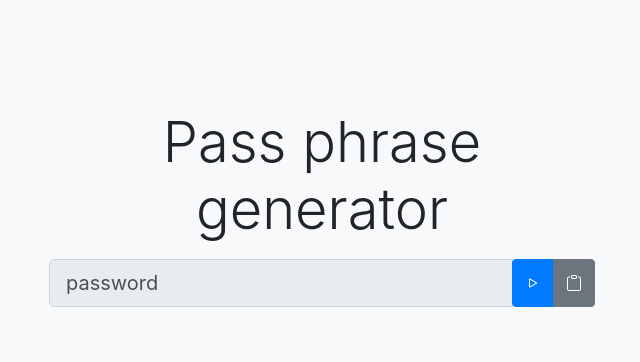
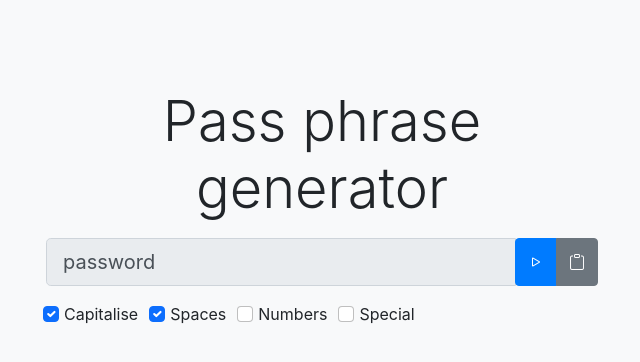
Before and after one commit to gnuchu/pwgen-react, a React (Create React App) app: page / in a window 1280 px wide. Shown: the top 362 px of the page, without its empty margins (318-958 px from the left). Built offline with nearby package versions, Linux system fonts and the light colour scheme; no server answers.

Commit message:
Added options for numbers and special characters

```diff
--- a/src/App.js
+++ b/src/App.js
@@ -5,41 +5,34 @@ import './App.css';
 let copyButtonUnchecked = "<i class='bi bi-clipboard'></i>"
 let copyButtonChecked = "<i class='bi bi-clipboard-check'></i>"
 
+
 class App extends React.Component {
 
   constructor(props) {
     super(props);
     this.state = {
-      password: ""
+      password: "",
+      capitalise: true,
+      numbers: false,
+      spaces: true,
+      special: false
     }
   }
 
   componentDidMount() {
-    fetch("http://localhost:3001/api/v1/passphrase")
-    .then(res => res.json())
-    .then(
-      (result) => {
-        this.setState({
-          isLoaded: true,
-          password: result.passphrase
-        });
-      },
-      (error) => {
-        this.setState({
-          isLoaded: true,
-          error
-        });
-      }
-    )
+    this.getNewPassword();
   }
 
   generateNewPassword = () => {
     //This returns the copied button to its natural state.
     let copiedButton = document.getElementById("copy-button")
     copiedButton.innerHTML = copyButtonUnchecked
+    this.getNewPassword();
+  }
 
-    //Get a new password
-    fetch("http://localhost:3001/api/v1/passphrase")
+  getNewPassword() {
+    const url = `http://localhost:3001/api/v1/passphrase?capitalise=${this.state.capitalise}&numbers=${this.state.numbers}&spaces=${this.state.spaces}&special=${this.state.special}`
+    fetch(url)
     .then(res => res.json())
     .then(
       (result) => {
@@ -76,10 +69,47 @@ class App extends React.Component {
 
   }
 
+  onChangeCapitalise = (event) => {
+    this.setState({
+      capitalise: !this.state.capitalise
+    },
+    () => {
+      this.getNewPassword();
+    })
+  }
+
+  onChangeNumbers = () => {
+    this.setState({
+      numbers: !this.state.numbers
+    },
+    () => {
+      this.getNewPassword();
+    })
+  }
+
+  onChangeSpaces = () => {
+    this.setState({
+      spaces: !this.state.spaces
+    },
+    () => {
+      this.getNewPassword();
+    })
+  }
+
+  onChangeSpecial = () => {
+    this.setState({
+      special: !this.state.special
+    },
+    () => {
+      this.getNewPassword();
+    })
+  }
+
   render() {
     return (
       <div className="App">
         <h1 className="display-4 mb-3">Pass phrase generator</h1>
+        <div className="row">
           <div className="form-group input-group">
             <input
               id="password-box"
@@ -115,9 +145,58 @@ class App extends React.Component {
               </button>
 
             </div>
+          </div>
+          <div className="row">
+            <div className="form-group input-group">
+
+              <div className="form-check form-check-inline">
+                <input
+                  className="form-check-input"
+                  type="checkbox"
+                  id="capitaliseCheckbox"
+                  onChange={this.onChangeCapitalise}
+                  checked={this.state.capitalise}/>
+
+                <label className="form-check-label" htmlFor="capitaliseCheckbox">Capitalise</label>
+              </div>
+
+              <div className="form-check form-check-inline">
+                <input
+                  className="form-check-input"
+                  type="checkbox"
+                  id="spacesCheckbox"
+                  onChange={this.onChangeSpaces}
+                  checked={this.state.spaces}/>
+
+                <label className="form-check-label" htmlFor="spacesCheckbox">Spaces</label>
+              </div>
+
+              <div className="form-check form-check-inline">
+                <input
+                  className="form-check-input"
+                  type="checkbox"
+                  id="numbersCheckbox"
+                  onChange={this.onChangeNumbers}
+                  checked={this.state.numbers}/>
+
+                <label className="form-check-label" htmlFor="numbersCheckbox">Numbers</label>
+              </div>
+
+              <div className="form-check form-check-inline">
+                <input
+                  className="form-check-input"
+                  type="checkbox"
+                  id="specialCheckbox"
+                  onChange={this.onChangeSpecial}
+                  checked={this.state.special}/>
+
+                <label className="form-check-label" htmlFor="specialCheckbox">Special</label>
+              </div>
+
 
             </div>
-
+          </div>
+        </div>
       </div>
     )
   }
```
Also changed, not shown: 1 other file (tests, documents, lock files or other folders). Lines whose indentation alone changed are shown as unchanged.
